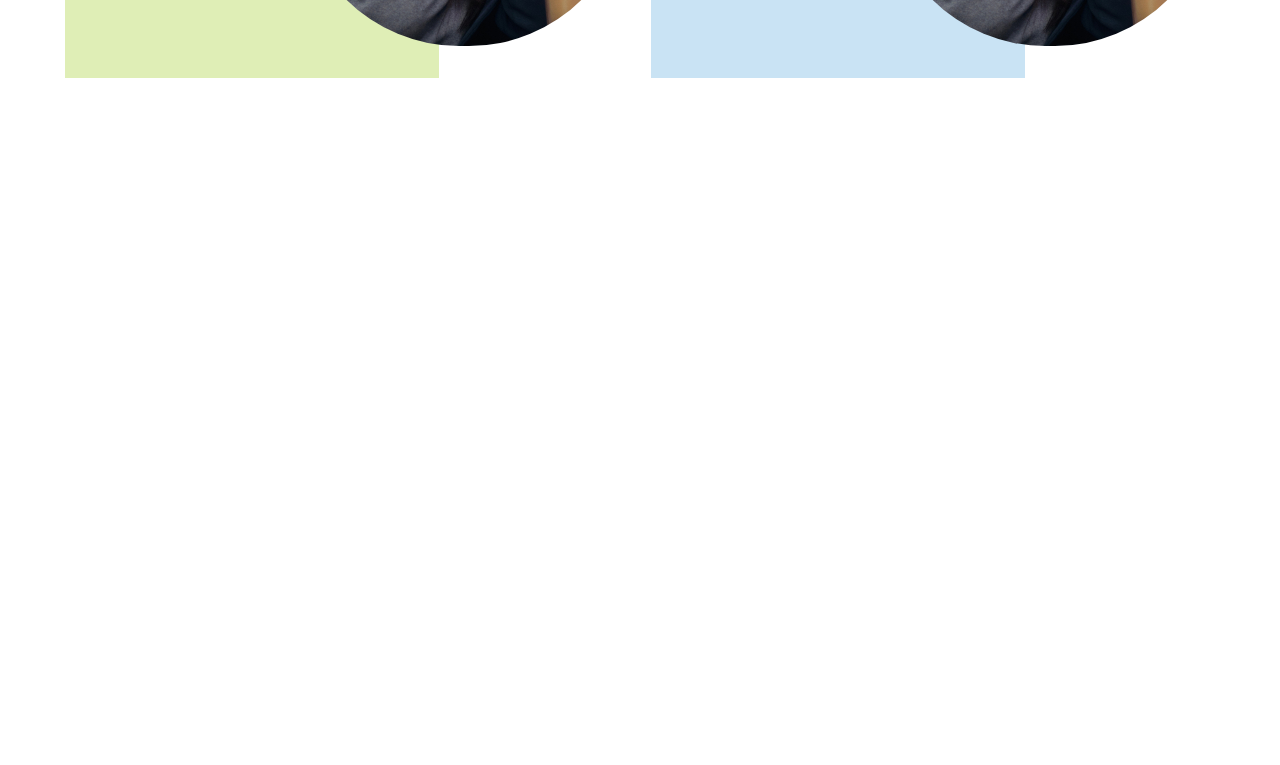
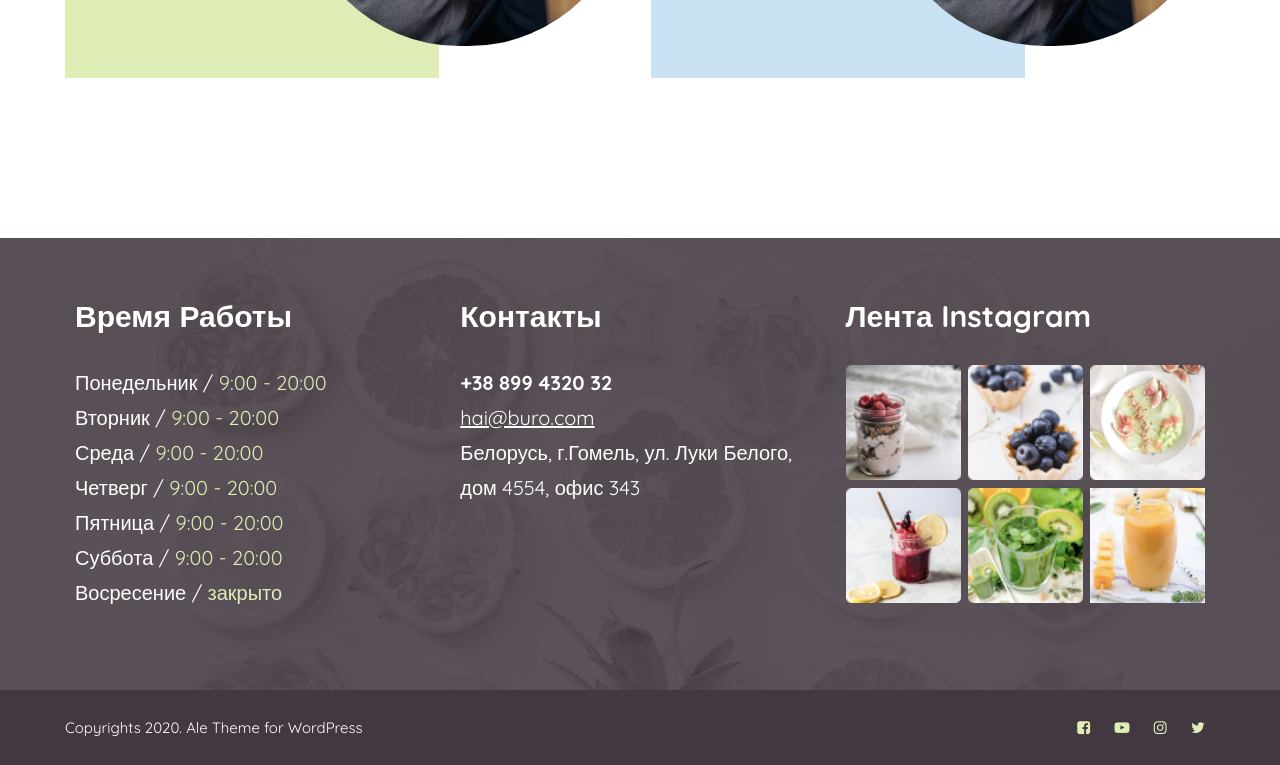
Before and after one commit to frontend-coder/about-smoothie, a website: page app/index.html in a window 1280 px wide. Shown: the part 2844-3609 px from the top of the page. Before the commit the page ends 3082 px from the top, so only its background shows below. Drawn offline with Linux system fonts and the light colour scheme; a web font is replaced by a local one.

Commit message:
v.0.21
Сверстал футер шаблона

```diff
--- a/app/index.html
+++ b/app/index.html
@@ -204,9 +204,6 @@
 							</ul>
 						</div>
 					</div>
-
-
-
 					<div class="comandas_block_items">
 						<div class="comandas_block_number">
 							<img src="img/comand/ava-addams.jpg" alt="член команды">
@@ -225,8 +222,6 @@
 						</div>
 					</div>
 
-
-
 				</div>
 			</div>
 		</section>
@@ -238,14 +233,79 @@
 
 	</main><!-- /main -->
 
-	<footer>
-		<div class="conteiner">
+	<footer class="footer_box">
+
+		<div class="footer_fon">
+			<div class="container">
+				<div class="footer_fon_box">
+
+					<div class="footer_fon_box_item">
+						<h3 class="footer_fon_title"> время работы </h3>
+						<ul class="footer_fon_list">
+							<li>Понедельник / <span> 9:00 - 20:00 </span></li>
+							<li>Вторник / <span> 9:00 - 20:00 </span></li>
+							<li>Среда / <span> 9:00 - 20:00 </span></li>
+							<li>Четверг / <span> 9:00 - 20:00 </span></li>
+							<li>Пятница / <span> 9:00 - 20:00 </span></li>
+							<li>Суббота / <span> 9:00 - 20:00 </span></li>
+							<li>Восресение / <span> закрыто</span></li>
+						</ul>
+					</div>
+
+					<div class="footer_fon_box_item">
+						<h3 class="footer_fon_title"> контакты </h3>
+						<ul class="footer_fon_locate">
+							<li><a href="tel:+38899432032">+38 899 4320 32</a></li>
+							<li><a href="meilto:hai@buro.com">hai@buro.com</a></li>
+							<li> <span> Белорусь, г.Гомель, ул. Луки Белого, дом 4554, офис 343</span></li>
+
+						</ul>
+					</div>
+
+					<div class="footer_fon_box_item">
+						<h3 class="footer_fon_title"> лента instagram </h3>
+						<ul class="footer_insta_list">
+							<li><img src="img/insta/Rectangle18.png" alt="instagram"></li>
+							<li><img src="img/insta/Rectangle19.png" alt="instagram"></li>
+							<li><img src="img/insta/Rectangle20.png" alt="instagram"></li>
+							<li><img src="img/insta/Rectangle21.png" alt="instagram"></li>
+							<li><img src="img/insta/Rectangle22.png" alt="instagram"></li>
+							<li><img src="img/insta/Rectangle23.jpg" alt="instagram"></li>
+
+						</ul>
+					</div>
+
+
+				</div>
+
+			</div>
+		</div>
+
+<div class="footer_line">
+	<div class="container">
+		<div class="footer_line_box">
+			<div class="footer_line_box_items">
+				<span class="copy">Copyrights 2020. Ale Theme for WordPress</span> </div>
+				<div class="footer_line_box_items">
+					<ul class="footer_line_social">
+						<li><a href="#"><i class="fa fa-facebook-square" aria-hidden="true"></i> </a></li>
+						<li><a href="#"><i class="fa fa-youtube-play" aria-hidden="true"></i> </a></li>
+						<li><a href="#"><i class="fa fa-instagram" aria-hidden="true"></i> </a></li>
+						<li><a href="#"><i class="fa fa-twitter" aria-hidden="true"></i> </a></li>
+					</ul>
+				</div>
+		</div>
+	</div>
+</div>
+
+
+
+	</footer><!-- /footer -->
 
 
 
 
-		</div>
-	</footer><!-- /footer -->
+
 
 	<script src="js/scripts.min.js"></script>
 </body>
--- a/app/scss/_allstyle.scss
+++ b/app/scss/_allstyle.scss
@@ -220,3 +220,125 @@ text-align: right;
 margin-right: -190px;
 margin-left: 0;
 }
+
+.footer_box {
+padding: 0;
+margin: 0;
+}
+.footer_fon {
+background: transparent url(/img/footer-fon.jpg) center center no-repeat;
+background-size: cover;
+position: relative;
+min-height: 440px;
+}
+.footer_fon:before {
+	width: 100%;
+	height: 100%;
+
+	position: absolute;
+	content:'';
+	background-color: #433840;
+opacity: .85;
+}
+
+.footer_line {
+background-color: #433840;
+padding: 20px 0;
+}
+.footer_line_box {
+	display: flex;
+	justify-content: space-between;
+}
+.footer_line_social li {
+	display: inline-block;
+	margin: 0 10px;
+}
+.footer_line_social li a {
+color:#DFEEB6;
+font-size: 15px;
+line-height: 35px;
+text-align: right;
+}
+.footer_line_social li a:hover {
+color: darken(#DFEEB6, 10%);
+}
+.footer_line_box_items .copy {
+font-size: 15px;
+line-height: 35px;
+color: #FFFFFF;
+}
+
+.footer_fon_box {
+	display: flex;
+	justify-content: space-between;
+	position: relative;
+	padding: 60px 0 80px 0;
+}
+.footer_fon_box_item {
+width: 33%;
+padding-left: 10px;
+padding-right: 10px;
+	}
+	.footer_fon_title {
+font-style: normal;
+font-weight: bold;
+font-size: 30px;
+line-height: 37px;
+color: #FFFFFF;
+margin-bottom: 30px;
+    text-transform: capitalize;
+	}
+.footer_fon_list li {
+font-style: normal;
+font-weight: normal;
+font-size: 20px;
+line-height: 35px;
+color: #FFFFFF;
+list-style-type: none;
+}
+
+.footer_fon_list li span {
+font-style: normal;
+font-weight: normal;
+font-size: 20px;
+line-height: 35px;
+color: #DFEEB6;
+}
+.footer_fon_locate li {
+	list-style-type: none;
+}
+.footer_fon_locate li span,
+.footer_fon_locate li a {
+font-style: normal;
+font-weight: normal;
+font-size: 20px;
+line-height: 35px;
+color: #FFFFFF;
+}
+
+.footer_fon_locate li a[href^="tel:"]  {
+	font-weight: bold;
+	text-decoration: none;
+}
+
+.footer_fon_locate li a[href^="meilto:"]  {
+	font-weight: 500;
+}
+.footer_fon_locate li span {
+font-weight: 400;
+}
+
+.footer_insta_list {
+display: flex;
+flex-wrap: wrap;
+list-style-type: none;
+justify-content: space-between;
+}
+.footer_insta_list li {
+width: 32%;
+	}
+	.footer_insta_list li img {
+display: inline-block;
+width: 100%;
+height: auto;
+	}
```
Also changed, not shown: app/css/libs.min.css, app/img/footer-fon.jpg (added), app/img/footer-fon.png (added), app/img/insta/Rectangle18.png (added), app/img/insta/Rectangle19.png (added), app/img/insta/Rectangle20.png (added), app/img/insta/Rectangle21.png (added), app/img/insta/Rectangle22.png (added), app/img/insta/Rectangle23.jpg (added), 1 other file.
